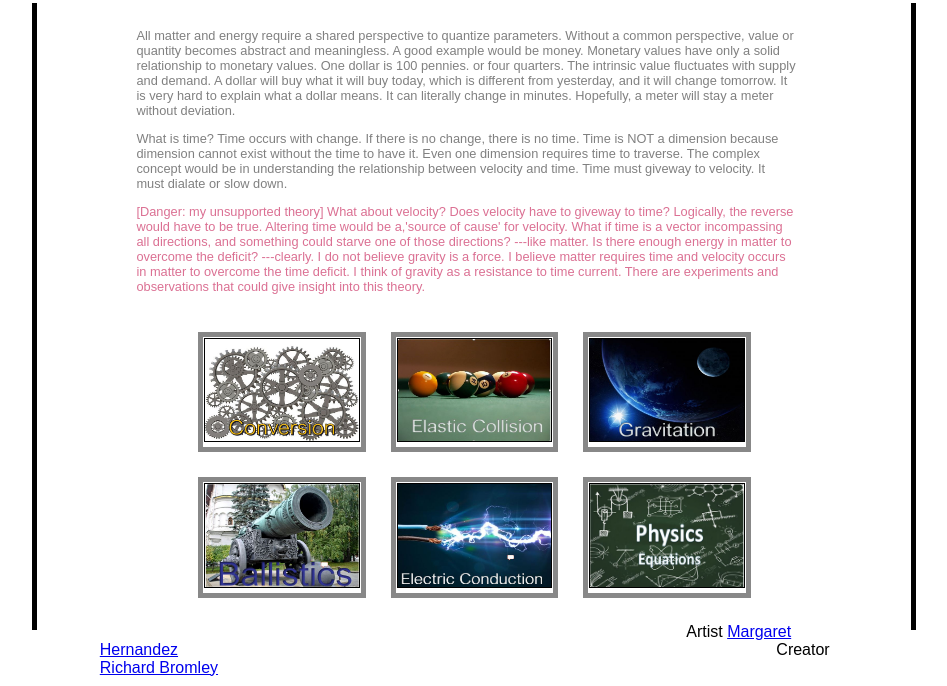
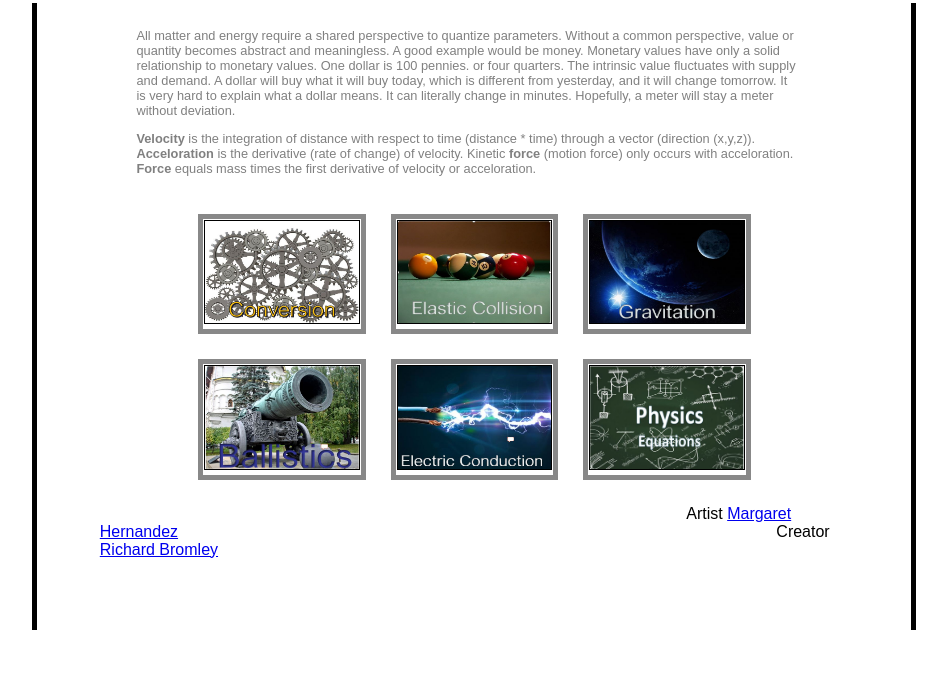
Before and after one commit to dickbrmly/Physics, a website: page index.html in a window 1280 px wide. Shown: the part 114-800 px from the top of the page, without its empty margins (166-1113 px from the left). Drawn offline with Linux system fonts and the light colour scheme.

Commit message:
removed personal theories

```diff
--- a/index.html
+++ b/index.html
@@ -61,25 +61,14 @@
             without deviation.
         </p>
         <p class="centerText">
-            What is time?  Time occurs with change.  If there is no change,
-            there is no time.  Time is NOT a dimension because dimension
-            cannot exist without the time to have it.  Even one dimension
-            requires time to traverse. The complex concept would be in
-            understanding the relationship between velocity and time. Time
-            must giveway to velocity. It must dialate or slow down.
-        </p>
-        <p class="centerText" style="color:palevioletred">
-            [Danger: my unsupported theory] What about velocity?  Does velocity
-            have to giveway to time?  Logically, the reverse would have to be
-            true. Altering time would be a,'source of cause' for velocity. What if
-            time is a vector incompassing all directions, and something could starve
-            one of those directions? ---like matter. Is there enough energy in matter
-            to overcome the deficit? ---clearly.  I do not believe gravity is a force.
-            I believe matter requires time and velocity occurs in matter to overcome the
-            time deficit. I think of gravity as a resistance to time current. There are
-            experiments and observations that could give insight into this theory.
+            <strong>Velocity</strong> is the <italic>integration</italic> of
+            distance with respect to time (distance * time) through a vector
+            (direction (x,y,z)). <strong>Acceloration</strong> is the derivative
+            (rate of change) of velocity. Kinetic <strong>force</strong> (motion
+            force) only occurs with acceloration. <strong>Force</strong> equals
+            mass times the <italic>first derivative of velocity</italic> or
+            acceloration.
 
-        </p>
         <table id='table' class='table'>
             <tr>
                 <th id="conversions" class="cellBorder"><img src="conversion.jpg"></th>
```
Also changed, not shown: 1 other file.
